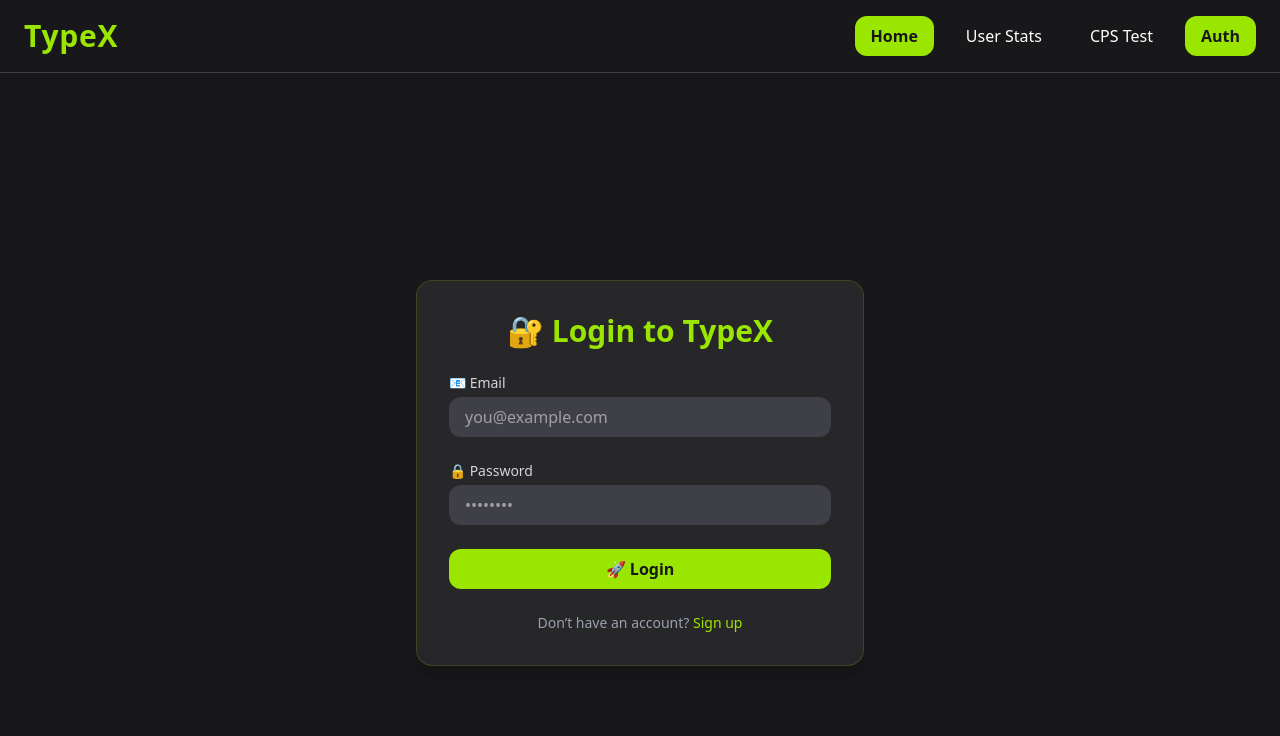
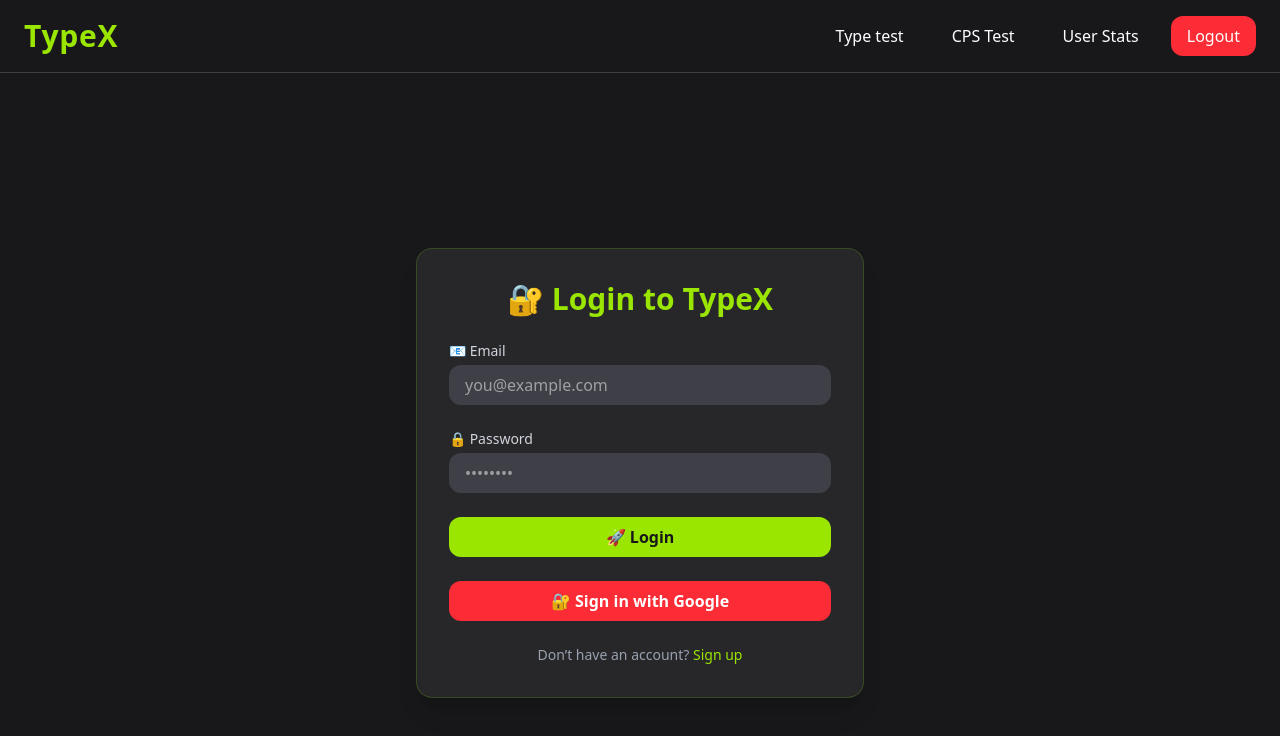
Before and after one commit to lakshay776/MonkeyType, a React (Vite) app in the folder MonkeyType/: page /Auth in a window 1280 px wide. Shown: the top 736 px of the page. Built offline with nearby package versions, Linux system fonts and the light colour scheme; no server answers; sample sign-in values are in the browser's storage.

Commit message:
added all the log in / sign up functionality along with google passworless sign in integration. Corrected all the pagination issues. Ready to deploy!.

```diff
--- a/MonkeyType/package.json
+++ b/MonkeyType/package.json
@@ -13,6 +13,7 @@
     "@tailwindcss/vite": "^4.1.4",
     "axios": "^1.8.4",
     "chart.js": "^4.4.9",
+    "firebase": "^11.6.0",
     "framer-motion": "^12.7.4",
     "react": "^19.0.0",
     "react-chartjs-2": "^5.3.0",
--- a/MonkeyType/src/App.jsx
+++ b/MonkeyType/src/App.jsx
@@ -1,10 +1,14 @@
-import ResultProvider from './assets/context/ResultPrvider'
-import Textarea from './components/TextArea'
-import Result from './components/Result'
-import Auth from './components/Auth'
-import { BrowserRouter as Router, Routes, Route } from 'react-router-dom'
-import Navbar from './components/Navbar'
-import CPS from './components/CPS'
+// App.jsx
+import ResultProvider from './assets/context/ResultPrvider';
+import Textarea from './components/TextArea';
+import Result from './components/Result';
+import Auth from './components/Auth';
+import { BrowserRouter as Router, Routes, Route, Navigate } from 'react-router-dom';
+import Navbar from './components/Navbar';
+import CPS from './components/CPS';
+import { useContext } from 'react';
+import { ResultContext } from './assets/context/ResultContext';
+import ProtectedRoute from './components/ProtectedRoute';
 
 const App = () => {
   return (
@@ -12,15 +16,43 @@
       <Router>
         <Navbar />
         <Routes>
-          <Route path="/" element={<Textarea />} />
-          {/* <Route path="/Auth" element={<Auth />} /> */}
-          <Route path="/result" element={<Result />} />
-          <Route path="/CPS" element={<CPS/>}/>
-          <Route path="/Auth"element={<Auth/>}/>
+          <Route path="/Auth" element={<Auth />} />
+          <Route
+            path="/TextArea"
+            element={
+              <ProtectedRoute>
+                <Textarea />
+              </ProtectedRoute>
+            }
+          />
+          <Route
+            path="/result"
+            element={
+              <ProtectedRoute>
+                <Result />
+              </ProtectedRoute>
+            }
+          />
+          <Route
+            path="/CPS"
+            element={
+              <ProtectedRoute>
+                <CPS />
+              </ProtectedRoute>
+            }
+          />
+          {/* 👇 Add this route at the bottom to handle default redirection */}
+          <Route path="/" element={<RedirectHome />} />
         </Routes>
       </Router>
     </ResultProvider>
-  )
-}
+  );
+};
 
-export default App
+// 👇 Add RedirectHome below the App component
+const RedirectHome = () => {
+  const { isLoggedIn } = useContext(ResultContext);
+  return <Navigate to={isLoggedIn ? '/TextArea' : '/Auth'} replace />;
+};
+
+export default App;
--- a/MonkeyType/src/assets/context/ResultPrvider.jsx
+++ b/MonkeyType/src/assets/context/ResultPrvider.jsx
@@ -1,6 +1,6 @@
 // src/context/ResultProvider.jsx
-import { useState } from 'react'
-import { ResultContext } from './ResultContext'
+import { useState, useEffect } from 'react';
+import { ResultContext } from './ResultContext';
 
 const ResultProvider = ({ children }) => {
   const [resultData, setResultData] = useState({
@@ -8,17 +8,38 @@
     wrong: 0,
     wpm: 0,
     validity: 0,
-    accuracy:0,
-    hasRun:false
-  })
-  const [cpsData,setcpsData]=useState({
-    cps:0
-  })
+    accuracy: 0,
+    hasRun: false
+  });
+
+  const [cpsData, setcpsData] = useState({
+    cps: 0
+  });
+
+  // ⬇ Get initial login status from localStorage
+  const [isLoggedIn, setLoggedIn] = useState(() => {
+    return localStorage.getItem('isLoggedIn') === 'true';
+  });
+
+  // ⬇ Update localStorage when isLoggedIn changes
+  useEffect(() => {
+    localStorage.setItem('isLoggedIn', isLoggedIn);
+  }, [isLoggedIn]);
+
   return (
-    <ResultContext.Provider value={{ resultData, setResultData,cpsData,setcpsData }}>
+    <ResultContext.Provider
+      value={{
+        resultData,
+        setResultData,
+        cpsData,
+        setcpsData,
+        isLoggedIn,
+        setLoggedIn
+      }}
+    >
       {children}
     </ResultContext.Provider>
-  )
-}
+  );
+};
 
-export default ResultProvider
+export default ResultProvider;
--- a/MonkeyType/src/components/Auth.jsx
+++ b/MonkeyType/src/components/Auth.jsx
@@ -1,12 +1,83 @@
-import React from 'react';
+import React, { useContext, useState } from 'react';
+import { initializeApp } from 'firebase/app';
+import { ResultContext } from '../assets/context/ResultContext';
+import { useNavigate } from 'react-router-dom';  // Import the useNavigate hook
+import {
+  getAuth,
+  createUserWithEmailAndPassword,
+  signInWithEmailAndPassword,
+  GoogleAuthProvider,
+  signInWithPopup,
+} from 'firebase/auth';
+
+// ✅ Firebase config
+const firebaseConfig = {
+  apiKey: 'AIzaSyCHOM_5KFBaxO4WNpAD9vxOVBE4UBmjfeg',
+  authDomain: 'typex-609e6.firebaseapp.com',
+  projectId: 'typex-609e6',
+  storageBucket: 'typex-609e6.appspot.com',
+  messagingSenderId: '760459247206',
+  appId: '1:760459247206:web:48ad2e8b3e122ccfe377a7',
+  measurementId: 'G-EXXM3QSQZ2',
+};
+
+// ✅ Initialize Firebase
+const app = initializeApp(firebaseConfig);
+const auth = getAuth(app);
+const provider = new GoogleAuthProvider();
 
 function Auth() {
+  const { setLoggedIn } = useContext(ResultContext);
+
+
+
+  const navigate = useNavigate();  // Initialize the navigate function
+  const [email, setEmail] = useState('');
+  const [password, setPassword] = useState('');
+  const [isSignUp, setIsSignUp] = useState(false);
+  const [loading, setLoading] = useState(false);
+
+  const handleAuth = async (e) => {
+    e.preventDefault();
+    setLoading(true);
+    try {
+      if (isSignUp) {
+        await createUserWithEmailAndPassword(auth, email, password);
+        alert('Account created!');
+        setLoggedIn(true);  // Set the login status
+        navigate('/typing-speed');  // Navigate to the typing speed page after login
+      } else {
+        await signInWithEmailAndPassword(auth, email, password);
+
+        setLoggedIn(true);  // Set the login status
+        navigate('/TextArea');  // Navigate to the typing speed page after login
+      }
+    } catch (err) {
+      alert(err.message);
+    } finally {
+      setLoading(false);
+    }
+  };
+
+  const handleGoogleLogin = async () => {
+    try {
+      const result = await signInWithPopup(auth, provider);
+      alert(`Welcome ${result.user.displayName}`);
+      setLoggedIn(true);
+      navigate('/TextArea');  // Navigate to the typing speed page after Google login
+    } catch (err) {
+      alert(err.message);
+    }
+  };
+
   return (
     <div className="min-h-screen bg-zinc-900 flex items-center justify-center px-4 font-sans">
       <div className="bg-zinc-800 w-full max-w-md p-8 rounded-2xl shadow-xl border border-lime-500/20">
-        <h2 className="text-3xl font-bold text-lime-400 text-center mb-6">🔐 Login to TypeX</h2>
+        <h2 className="text-3xl font-bold text-lime-400 text-center mb-6">
+          {isSignUp ? '📝 Sign Up for TypeX' : '🔐 Login to TypeX'}
+        </h2>
 
-        <form className="space-y-6">
+        <form onSubmit={handleAuth} className="space-y-6">
           <div>
             <label htmlFor="email" className="block text-sm font-medium text-gray-300 mb-1">
               📧 Email
@@ -14,8 +85,11 @@
             <input
               type="email"
               id="email"
+              value={email}
+              onChange={(e) => setEmail(e.target.value)}
               placeholder="you@example.com"
               className="w-full px-4 py-2 rounded-xl bg-zinc-700 text-white focus:outline-none focus:ring-2 focus:ring-lime-400 transition"
+              required
             />
           </div>
 
@@ -26,21 +100,39 @@
             <input
               type="password"
               id="password"
+              value={password}
+              onChange={(e) => setPassword(e.target.value)}
               placeholder="••••••••"
               className="w-full px-4 py-2 rounded-xl bg-zinc-700 text-white focus:outline-none focus:ring-2 focus:ring-lime-400 transition"
+              required
             />
           </div>
 
           <button
             type="submit"
             className="w-full bg-lime-400 text-zinc-900 font-semibold py-2 rounded-xl hover:bg-lime-300 transition active:scale-95"
+            disabled={loading}
           >
-            🚀 Login
+            {loading ? 'Processing...' : isSignUp ? '🚀 Create Account' : '🚀 Login'}
+          </button>
+
+          <button
+            type="button"
+            onClick={handleGoogleLogin}
+            className="w-full bg-red-500 text-white font-semibold py-2 rounded-xl hover:bg-red-400 transition active:scale-95"
+          >
+            🔐 Sign in with Google
           </button>
         </form>
 
         <p className="text-sm text-gray-400 mt-6 text-center">
-          Don’t have an account? <span className="text-lime-400 hover:underline cursor-pointer">Sign up</span>
+          {isSignUp ? 'Already have an account?' : "Don’t have an account?"}{' '}
+          <span
+            className="text-lime-400 hover:underline cursor-pointer"
+            onClick={() => setIsSignUp(!isSignUp)}
+          >
+            {isSignUp ? 'Login' : 'Sign up'}
+          </span>
         </p>
       </div>
     </div>
--- a/MonkeyType/src/components/Navbar.jsx
+++ b/MonkeyType/src/components/Navbar.jsx
@@ -1,7 +1,11 @@
-import { Link, useLocation } from 'react-router-dom';
+import { Link, useLocation, useNavigate } from 'react-router-dom';
+import { ResultContext } from '../assets/context/ResultContext';
+import { useContext } from 'react';
 
 const Navbar = () => {
   const location = useLocation();
+  const navigate = useNavigate(); // ✅ Correct usage
+  const { isLoggedIn, setLoggedIn } = useContext(ResultContext);
 
   const linkClasses = (path) =>
     `px-4 py-2 rounded-xl transition duration-200 ${
@@ -10,25 +14,46 @@
         : 'text-white hover:bg-zinc-700 hover:text-lime-300'
     }`;
 
+  const handleLogout = () => {
+    setLoggedIn(false);
+    localStorage.setItem('isLoggedIn', false); // Also clear from localStorage if needed
+    navigate('/Auth'); // ✅ Navigate to login
+  };
+
   return (
     <nav className="bg-zinc-900 border-b border-zinc-700 px-6 py-4 shadow-md font-sans">
       <div className="max-w-7xl mx-auto flex justify-between items-center">
         <h1 className="text-2xl sm:text-3xl font-bold text-lime-400 tracking-wide">
           TypeX
         </h1>
-        <div className="flex gap-4">
-          <Link to="/" className={linkClasses('/')} aria-label="Home">
-            Home
+
+        <div className="flex gap-4 items-center">
+          {isLoggedIn ? (
+            <>
+              <Link to="/TextArea" className={linkClasses('/TextArea')} aria-label="Home">
+                Type test
+              </Link>
+              <Link to="/CPS" className={linkClasses('/CPS')} aria-label="CPS Test">
+                CPS Test
               </Link>
               <Link to="/result" className={linkClasses('/result')} aria-label="User Stats">
                 User Stats
               </Link>
-          <Link to="/CPS" className={linkClasses('/CPS')} aria-label="CPS Test">
-            CPS Test
-          </Link>
+              <button
+                onClick={handleLogout}
+                className="px-4 py-2 rounded-xl bg-red-500 text-white hover:bg-red-400 transition"
+              >
+                Logout
+              </button>
+            </>
+          ) : (
+            // Only show "Auth" button if we're NOT on the '/Auth' page
+            location.pathname !== '/Auth' && (
               <Link to="/Auth" className={linkClasses('/Auth')} aria-label="Authentication">
                 Auth
               </Link>
+            )
+          )}
         </div>
       </div>
     </nav>
--- /dev/null
+++ b/MonkeyType/src/components/ProtectedRoute.jsx
@@ -0,0 +1,18 @@
+// src/components/ProtectedRoute.jsx
+import { useContext } from 'react';
+import { Navigate } from 'react-router-dom';
+import { ResultContext } from '../assets/context/ResultContext';
+
+const ProtectedRoute = ({ children }) => {
+  const { isLoggedIn } = useContext(ResultContext);
+
+  // If not logged in, go to /Auth
+  if (!isLoggedIn) {
+    return <Navigate to="/Auth" replace />;
+  }
+
+  // If logged in, go to requested route
+  return children;
+};
+
+export default ProtectedRoute;
```
Also changed, not shown: 2 other files (tests, documents, lock files or other folders). Lines whose indentation alone changed are shown as unchanged.
